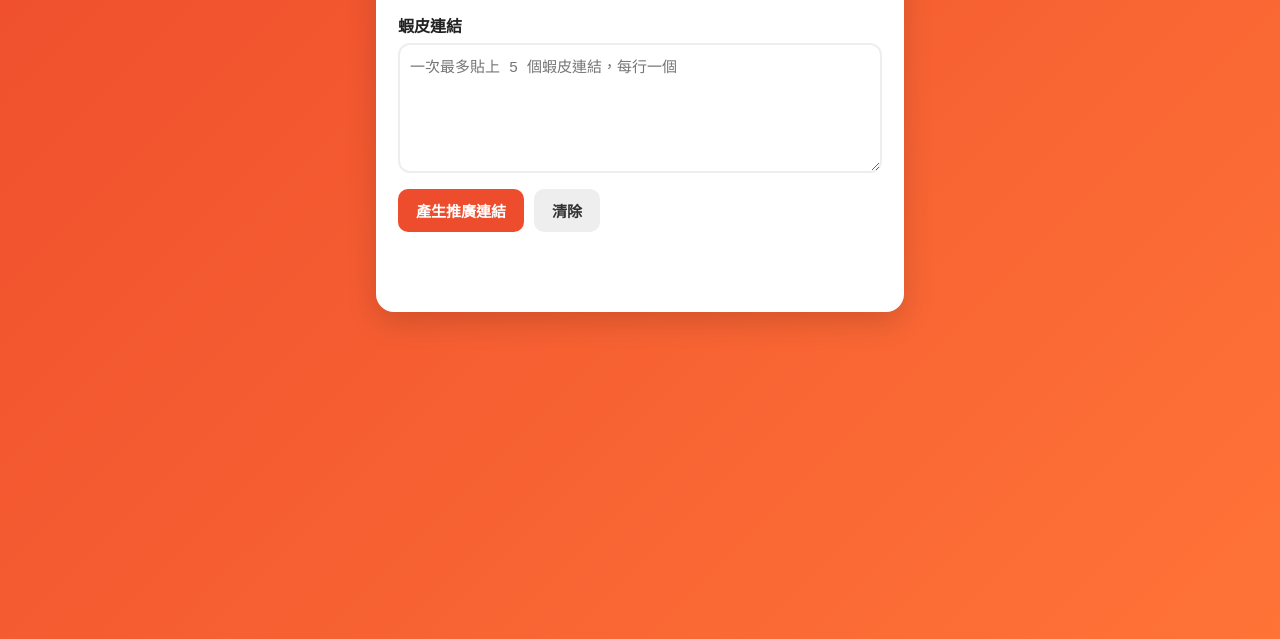
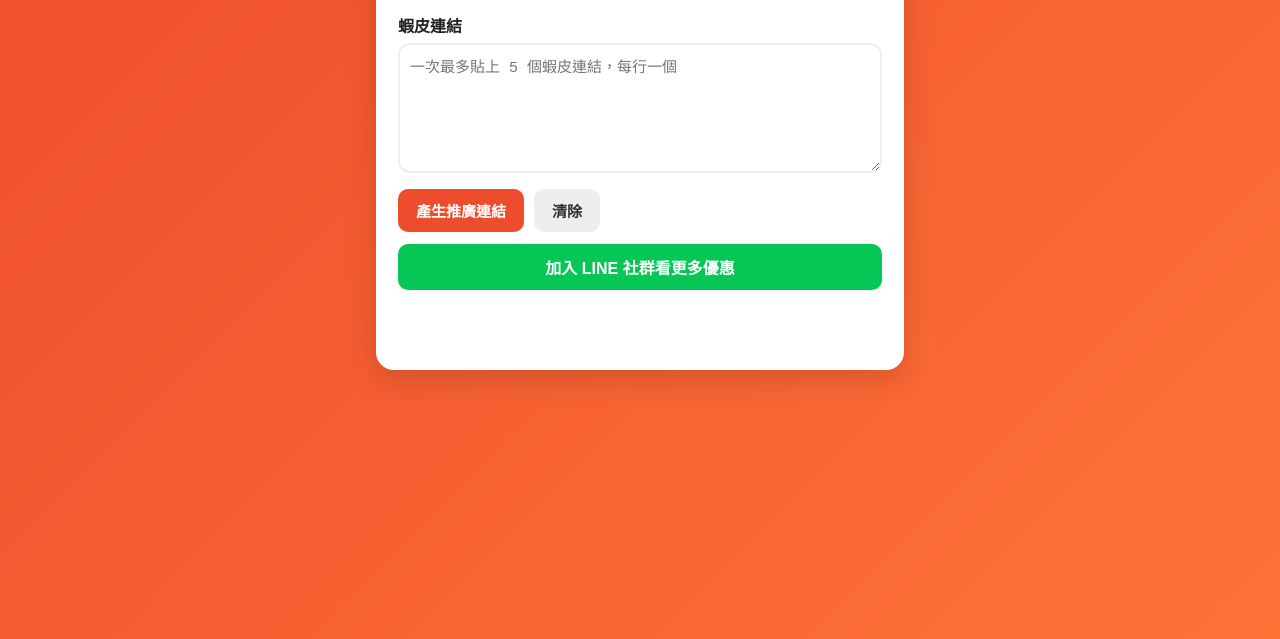
Before and after one commit to eeshoptw/converter, a plain HTML site: page index.html in a window 1280 px wide. Shown: the part 161-800 px from the top of the page. Drawn offline with Linux system fonts and the light colour scheme.

Commit message:
更新 index.html

```diff
--- a/index.html
+++ b/index.html
@@ -6,6 +6,6 @@
 <label for="urlInput">蝦皮連結</label>
 <textarea id="urlInput" placeholder="一次最多貼上 5 個蝦皮連結，每行一個"></textarea>
 <div class="buttons"><button id="convertBtn">產生推廣連結</button><button id="clearBtn" class="secondary">清除</button></div>
-
+<a class="line-btn" href="https://line.me/ti/g2/aUnZ4Qh1zg43R8wOXFZL-RYrbHoBtPm-8n5iDQ?utm_source=invitation&amp;utm_medium=link_copy&amp;utm_campaign=default" target="_blank" rel="noopener noreferrer">加入 LINE 社群看更多優惠</a>
 <p id="status"></p><div id="resultArea" class="result-area"></div>
 </section></main><div id="toast">已複製</div><script src="app.js"></script></body></html>
```
